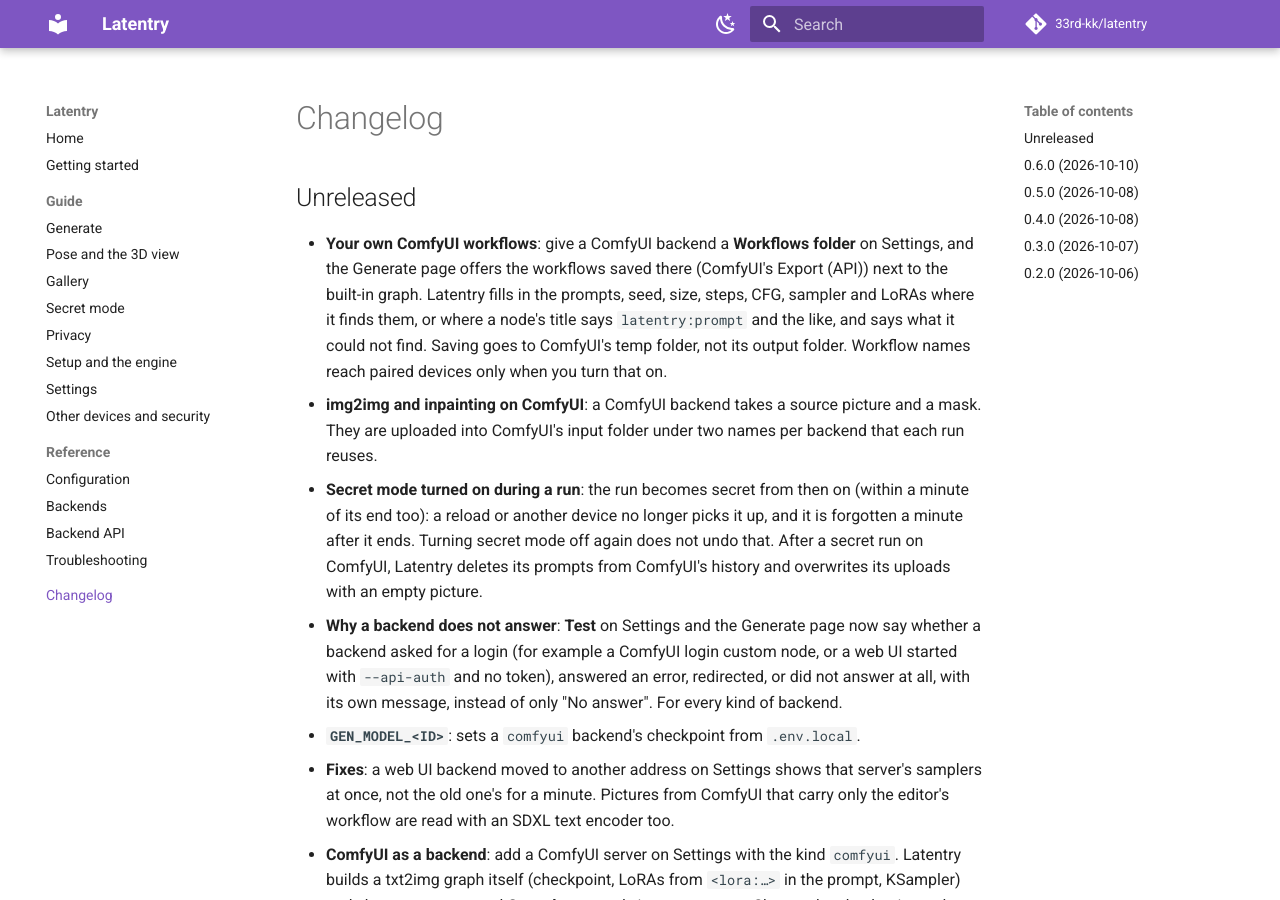
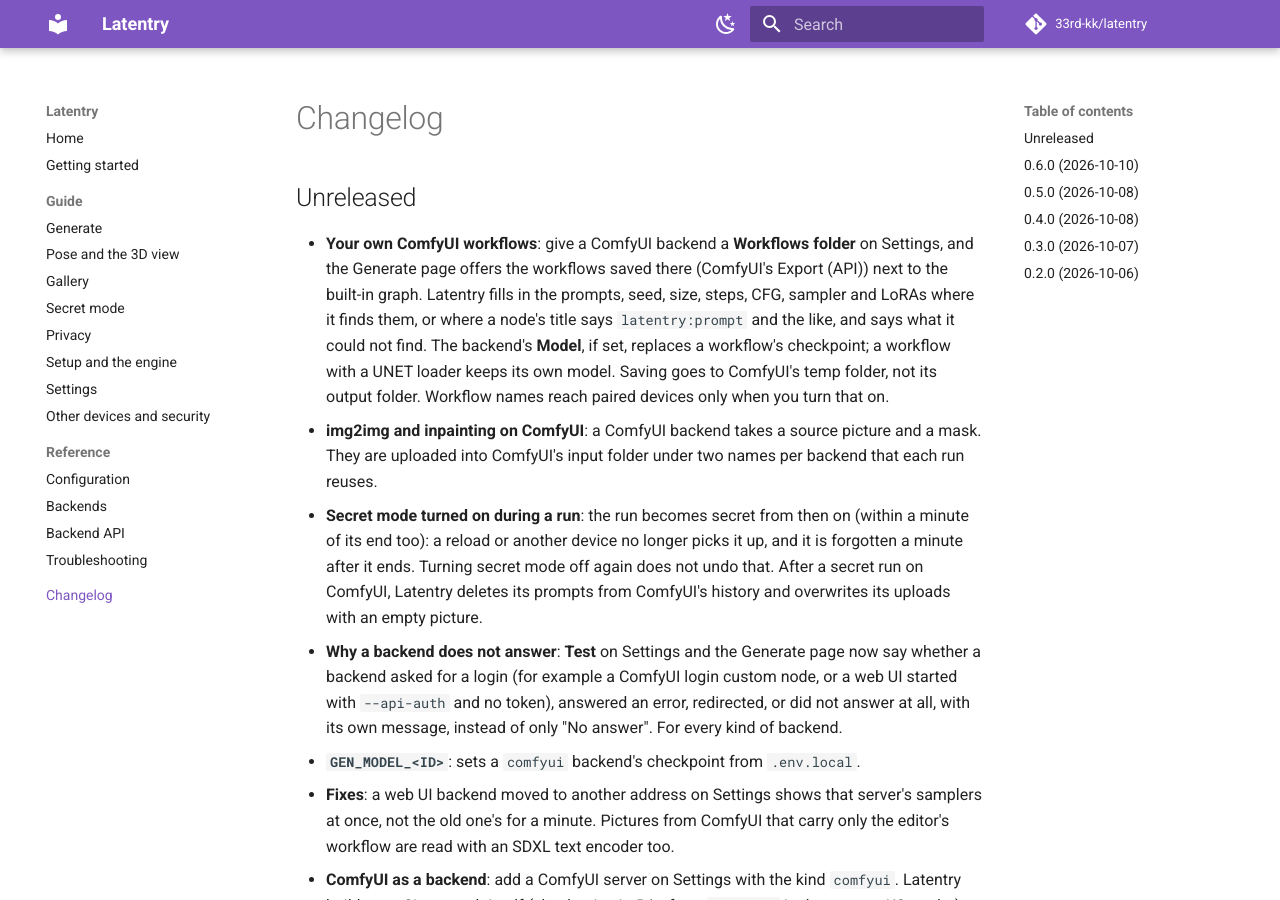
Before and after one commit to 33rd-kk/latentry, an MkDocs documentation site: the page built from docs/changelog.md, in a window 1280 px wide and 900 px high. Built offline with MkDocs 1.6.1 and Material for MkDocs 9.7.7, drawn with Linux system fonts in a browser that asks for light colours; comment, search, counter and statistics services are not loaded.

Commit message:
Keep a workflow's UNET model when the backend has a Model set (#51)
fillWorkflow put the backend's Model into roles.model whatever loader it
was, so a workflow with a UNETLoader (Anima, Flux) got a checkpoint name
in unet_name. Only a ckpt_name is replaced now. Found with a real Anima
workflow.

Co-authored-by: Claude Opus 5.5 <noreply@anthropic.com>

```diff
--- a/CHANGELOG.md
+++ b/CHANGELOG.md
@@ -7,9 +7,10 @@
   there (ComfyUI's Export (API)) next to the built-in graph. Latentry fills
   in the prompts, seed, size, steps, CFG, sampler and LoRAs where it finds
   them, or where a node's title says `latentry:prompt` and the like, and
-  says what it could not find. Saving goes to ComfyUI's temp folder, not
-  its output folder. Workflow names reach paired devices only when you turn
-  that on.
+  says what it could not find. The backend's **Model**, if set, replaces a
+  workflow's checkpoint; a workflow with a UNET loader keeps its own model.
+  Saving goes to ComfyUI's temp folder, not its output folder. Workflow
+  names reach paired devices only when you turn that on.
 - **img2img and inpainting on ComfyUI**: a ComfyUI backend takes a source
   picture and a mask. They are uploaded into ComfyUI's input folder under
   two names per backend that each run reuses.
```
Also changed, not shown: docs/reference/backends.md (+2 -1 lines), 2 other files.
